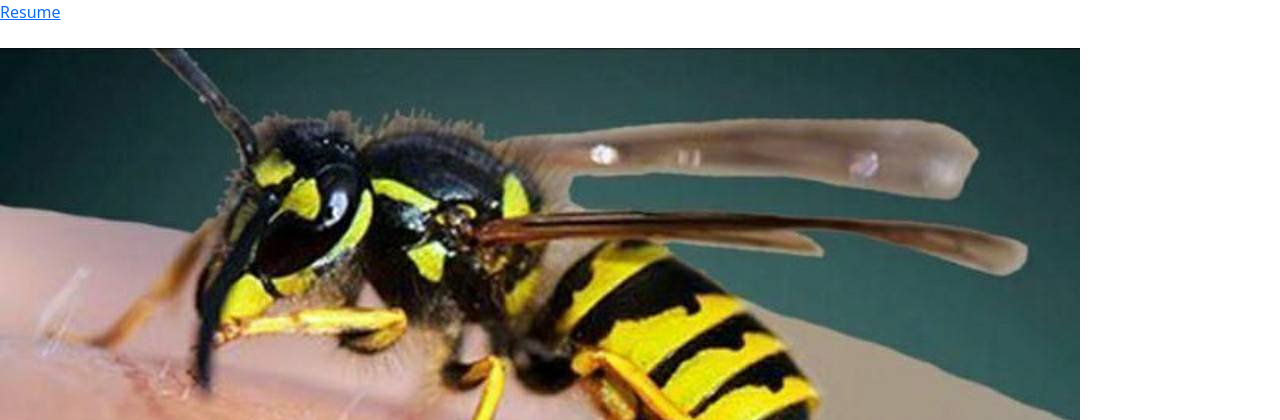
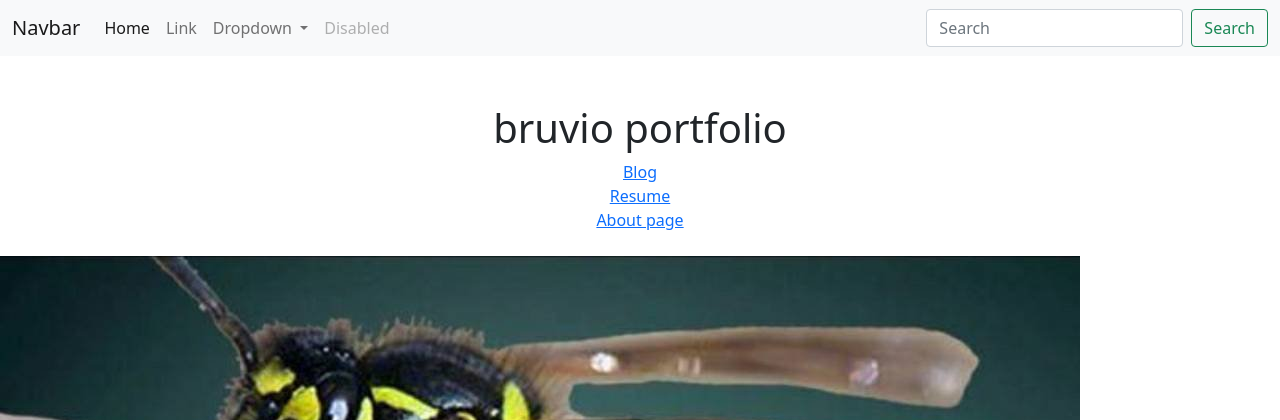
Before and after one commit to bruvio/Django-portfolio, a Django app: page / in a window 1280 px wide. Shown: the top 420 px of the page. Run offline with Django 3.2, Linux system fonts and the light colour scheme; data that the repository does not hold is empty.

Commit message:
adding some bootstrap and navbar

```diff
--- a/portfolio/templates/portfolio/home.html
+++ b/portfolio/templates/portfolio/home.html
@@ -1,18 +1,68 @@
-<link href="https://cdn.jsdelivr.net/npm/bootstrap@5.0.2/dist/css/bootstrap.min.css" rel="stylesheet" integrity="sha384-EVSTQN3/azprG1Anm3QDgpJLIm9Nao0Yz1ztcQTwFspd3yD65VohhpuuCOmLASjC" crossorigin="anonymous">
+<!doctype html>
+<html lang="en">
+  <head>
+    <!-- Required meta tags -->
+    <meta charset="utf-8">
+    <meta name="viewport" content="width=device-width, initial-scale=1">
+
+    <!-- Bootstrap CSS -->
+    <link href="https://cdn.jsdelivr.net/npm/bootstrap@5.1.0/dist/css/bootstrap.min.css" rel="stylesheet" integrity="sha384-KyZXEAg3QhqLMpG8r+8fhAXLRk2vvoC2f3B09zVXn8CA5QIVfZOJ3BCsw2P0p/We" crossorigin="anonymous">
+
+    <title>Hello, world!</title>
+  </head>
+  <body>
+      <!-- navbar -->
+    <nav class="navbar navbar-expand-lg navbar-light bg-light">
+        <div class="container-fluid">
+          <a class="navbar-brand" href="#">Navbar</a>
+          <button class="navbar-toggler" type="button" data-bs-toggle="collapse" data-bs-target="#navbarSupportedContent" aria-controls="navbarSupportedContent" aria-expanded="false" aria-label="Toggle navigation">
+            <span class="navbar-toggler-icon"></span>
+          </button>
+          <div class="collapse navbar-collapse" id="navbarSupportedContent">
+            <ul class="navbar-nav me-auto mb-2 mb-lg-0">
+              <li class="nav-item">
+                <a class="nav-link active" aria-current="page" href="#">Home</a>
+              </li>
+              <li class="nav-item">
+                <a class="nav-link" href="#">Link</a>
+              </li>
+              <li class="nav-item dropdown">
+                <a class="nav-link dropdown-toggle" href="#" id="navbarDropdown" role="button" data-bs-toggle="dropdown" aria-expanded="false">
+                  Dropdown
+                </a>
+                <ul class="dropdown-menu" aria-labelledby="navbarDropdown">
+                  <li><a class="dropdown-item" href="#">Action</a></li>
+                  <li><a class="dropdown-item" href="#">Another action</a></li>
+                  <li><hr class="dropdown-divider"></li>
+                  <li><a class="dropdown-item" href="#">Something else here</a></li>
+                </ul>
+              </li>
+              <li class="nav-item">
+                <a class="nav-link disabled" href="#" tabindex="-1" aria-disabled="true">Disabled</a>
+              </li>
+            </ul>
+            <form class="d-flex">
+              <input class="form-control me-2" type="search" placeholder="Search" aria-label="Search">
+              <button class="btn btn-outline-success" type="submit">Search</button>
+            </form>
+          </div>
+        </div>
+      </nav>
+
+    <!-- start of body -->
+    {% load static %}
 
 
+<br><br>
 
-{% load static %}
-
-<a href="{% static 'portfolio/bviola_seg.pdf' %}">Resume</a>
-<br><br>
-<img src="{% static 'portfolio/vaccinato.jpeg' %}">
 
 
 
 <div class="container text-center">
     <h1>bruvio portfolio</h1>
     <a href="{% url 'blog:all_blogs' %}">Blog</a>
+    <br>
+    <a href="{% static 'portfolio/bviola_seg.pdf' %}">Resume</a>
     <br>
     <a href="{% url 'about' %}">About page</a>
     <br>
@@ -22,6 +72,24 @@
 
     </form>
 </div>
+<img src="{% static 'portfolio/vaccinato.jpeg' %}">
+    <!-- Optional JavaScript; choose one of the two! -->
+
+    <!-- Option 1: Bootstrap Bundle with Popper -->
+    <script src="https://cdn.jsdelivr.net/npm/bootstrap@5.1.0/dist/js/bootstrap.bundle.min.js" integrity="sha384-U1DAWAznBHeqEIlVSCgzq+c9gqGAJn5c/t99JyeKa9xxaYpSvHU5awsuZVVFIhvj" crossorigin="anonymous"></script>
+
+    <!-- Option 2: Separate Popper and Bootstrap JS -->
+    <!--
+    <script src="https://cdn.jsdelivr.net/npm/@popperjs/core@2.9.3/dist/umd/popper.min.js" integrity="sha384-eMNCOe7tC1doHpGoWe/6oMVemdAVTMs2xqW4mwXrXsW0L84Iytr2wi5v2QjrP/xp" crossorigin="anonymous"></script>
+    <script src="https://cdn.jsdelivr.net/npm/bootstrap@5.1.0/dist/js/bootstrap.min.js" integrity="sha384-cn7l7gDp0eyniUwwAZgrzD06kc/tftFf19TOAs2zVinnD/C7E91j9yyk5//jjpt/" crossorigin="anonymous"></script>
+    -->
+  </body>
+</html>
+
+
+
+
+
 
 {% for project in projects %}
 
```
